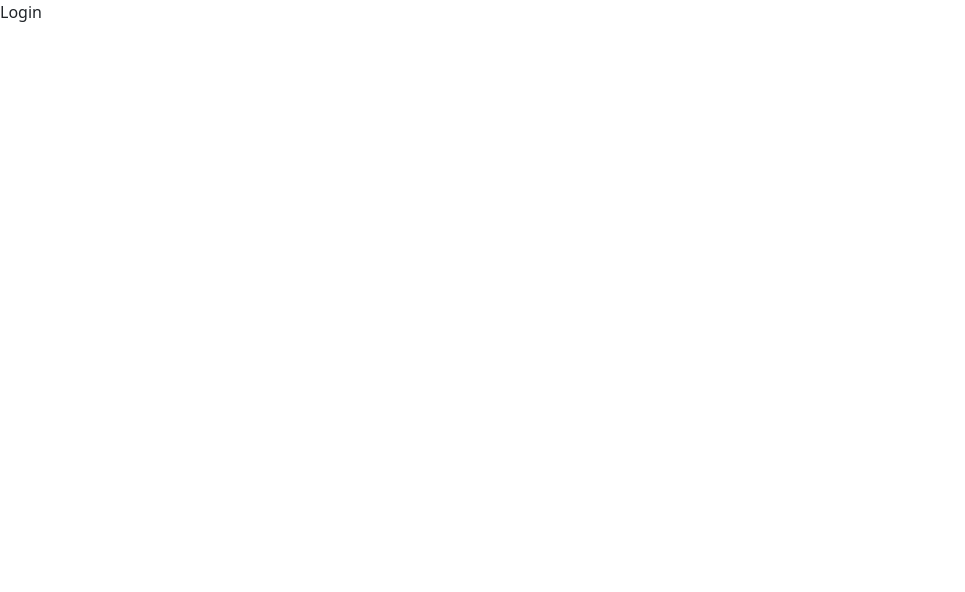
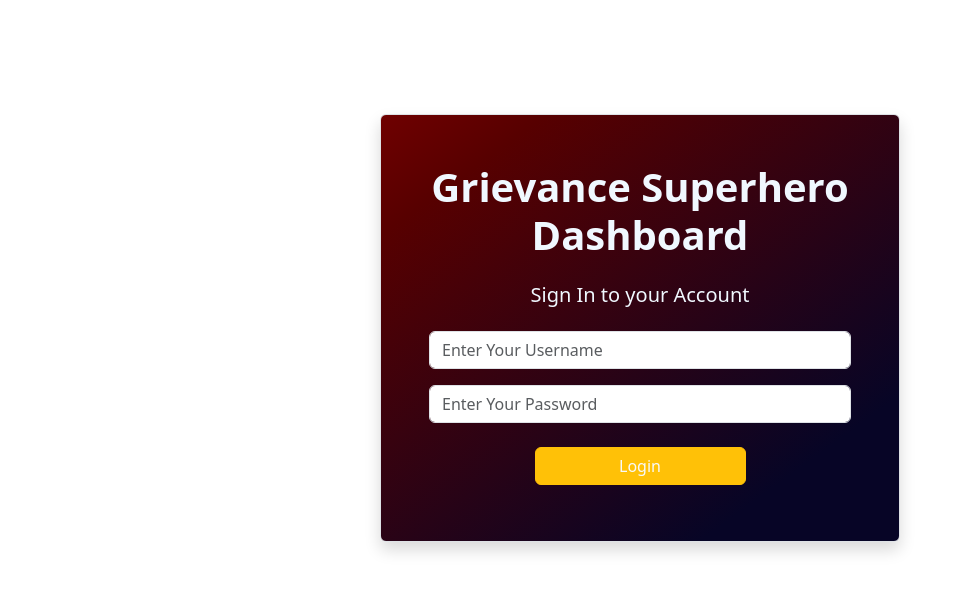
Before and after one commit to AlbinJames56/Grievance-superhero-dashboard, a React (Vite) app: page /login in a window 1280 px wide. Shown: the top 592 px of the page, without its empty margins (0-965 px from the left). Built offline with nearby package versions, Linux system fonts and the light colour scheme.

Commit message:
almost completed superhero

```diff
--- a/src/App.jsx
+++ b/src/App.jsx
@@ -4,11 +4,14 @@ import './App.css'
 import Home from './Pages/Home'
 import { Route, Routes } from "react-router-dom";
 import Login from "./Pages/Login";
+import { useContext } from "react";
+import { TokenAuthContext } from "./ContextAPI/AuthContext";
 function App() {
+  const {isAuthorized,setIsAuthorized}=useContext(TokenAuthContext)
   return (
     <>
    <Routes>
-      <Route path="/" element={<Home/>} />
+      <Route path="/" element={isAuthorized?<Home/>:<Login/>} />
       <Route path='/login' element={<Login/>}/>
       </Routes>
 
--- a/src/Components/Header.jsx
+++ b/src/Components/Header.jsx
@@ -1,18 +1,29 @@
-import React from 'react'
-import Container from 'react-bootstrap/Container';
-import Navbar from 'react-bootstrap/Navbar';
+import React from "react";
+import Container from "react-bootstrap/Container";
+import Navbar from "react-bootstrap/Navbar";
+import "./header.css";
+import { Button } from "react-bootstrap";
+import { useNavigate } from "react-router-dom";
 function Header() {
+  const navigate = useNavigate();
+  const handleLogout = () => {
+    sessionStorage.removeItem("SuperHeroToken");
+    navigate("/login");
+  };
   return (
     <div>
-        <Navbar expand="lg" className="bg-body-tertiary">
-      <Container>
-        <Navbar.Brand href="#home">Minnal murali dashboard</Navbar.Brand>
-
-
-      </Container>
-    </Navbar>
+      <Navbar expand="lg" className="fw-bolder  navbar">
+        <Container>
+          <Navbar.Brand href="home" className="heading text-light">
+            Minnal Murali Dashboard
+          </Navbar.Brand>
+          <Button variant="outline-warning" onClick={handleLogout}>
+            Logout
+          </Button>
+        </Container>
+      </Navbar>
     </div>
-  )
+  );
 }
 
-export default Header
+export default Header;
--- /dev/null
+++ b/src/Components/header.css
@@ -0,0 +1,8 @@
+.heading{
+    font-size: xx-large;
+
+ }
+ .navbar{
+    background: rgb(111,0,0);
+    background: linear-gradient(144deg, rgba(111,0,0,1) 0%, rgba(87,0,0,1) 15%, rgba(7,5,38,1) 82%);
+ }
--- /dev/null
+++ b/src/ContextAPI/AuthContext.jsx
@@ -0,0 +1,21 @@
+import React, { createContext, useEffect, useState } from "react";
+export const TokenAuthContext = createContext();
+function AuthContext({ children }) {
+  const [isAuthorized, setIsAuthorized] = useState(false);
+  useEffect(() => {
+    if (sessionStorage.getItem("SuperHeroToken")) {
+        setIsAuthorized(true);
+    } else {
+        setIsAuthorized(false);
+    }
+  }, [isAuthorized]);
+  return (
+    <div>
+      <TokenAuthContext.Provider value={{ isAuthorized, setIsAuthorized}}>
+        {children}
+      </TokenAuthContext.Provider>
+    </div>
+  );
+}
+
+export default AuthContext;
--- /dev/null
+++ b/src/Pages/Home.css
@@ -0,0 +1,6 @@
+/* Hide description column on small screens */
+@media (max-width: 768px) {
+    .d-md-table-cell {
+      display: none !important;
+    }
+  }
--- a/src/Pages/Home.jsx
+++ b/src/Pages/Home.jsx
@@ -3,6 +3,7 @@ import Header from "../Components/Header";
 import { Button, Form, Modal, Table } from "react-bootstrap";
 import { getAllGrievancesAPI, updateGrievancesAPI } from "../services/AllAPI";
 import { toast } from "react-toastify";
+import { useNavigate } from "react-router-dom";
 
 function Home() {
   const [grievances, setGrievances] = useState([]);
@@ -17,6 +18,7 @@ function Home() {
   const [sortCreatedDate, setSortCreatedDate] = useState("asc");
   const [sortUpdatedDate, setSortUpdatedDate] = useState("asc");
 
+  const navigate = useNavigate();
   const getGrievances = async () => {
     try {
       const response = await getAllGrievancesAPI();
@@ -28,6 +30,10 @@ function Home() {
   };
 
   useEffect(() => {
+    const token = sessionStorage.getItem("SuperHeroToken");
+    if (!token) {
+      navigate("/");
+    }
     getGrievances();
   }, []);
 
@@ -83,11 +89,23 @@ function Home() {
       }
       return 0; // No sorting applied
     });
+  // formatting date
+  const formatDate = (date) => {
+    const dateObject = new Date(date);
+    return dateObject.toLocaleString("en-US", {
+      year: "numeric",
+      month: "short",
+      day: "numeric",
+      hour: "2-digit",
+      minute: "2-digit",
+      hour12: true,
+    });
+  };
 
   return (
     <div>
       <Header />
-      <div className="super-hero-page m-5">
+      <div className="super-hero-page m-sm-5 m-2">
         <div className="row">
           <div className="col-sm-4">
             {/* Filter by Status */}
@@ -143,14 +161,14 @@ function Home() {
         </div>
 
         {sortedFilteredGrievances.length > 0 ? (
-          <Table striped bordered hover>
+          <Table striped bordered hover responsive>
             <thead>
               <tr>
                 <th>Index</th>
                 <th>User Name</th>
                 <th>Issue</th>
                 <th>Created Date</th>
-                <th>Description</th>
+                <th className="d-none d-md-table-cell">Description</th>
                 <th>Status</th>
                 <th>Action</th>
                 <th>Updated Date</th>
@@ -159,25 +177,15 @@ function Home() {
             </thead>
             <tbody>
               {sortedFilteredGrievances.map((grievance, index) => {
-                const formatDate = (date) => {
-                  const dateObject = new Date(date);
-                  return dateObject.toLocaleString("en-US", {
-                    year: "numeric",
-                    month: "short",
-                    day: "numeric",
-                    hour: "2-digit",
-                    minute: "2-digit",
-                    hour12: true,
-                  });
-                };
-
                 return (
                   <tr key={grievance._id}>
                     <td>{index + 1}</td>
                     <td>{grievance.name}</td>
                     <td>{grievance.issue}</td>
                     <td>{formatDate(grievance.date)}</td>
-                    <td>{grievance.description}</td>
+                    <td className="d-none d-md-table-cell">
+                      {grievance.description}
+                    </td>
                     <td>{grievance.status}</td>
                     <td>{grievance.action}</td>
                     <td>{formatDate(grievance.updatedDate)}</td>
--- a/src/Pages/Login.jsx
+++ b/src/Pages/Login.jsx
@@ -1,9 +1,103 @@
-import React from 'react'
+import React, { useContext, useState } from "react";
+import { Form } from "react-bootstrap";
+import { useNavigate } from "react-router-dom";
+import { Flip , toast } from "react-toastify";
+import { AdminLoginAPI } from "../services/AllAPI";
+import { TokenAuthContext } from "../ContextAPI/AuthContext";
+function Login() {
+  const navigate = useNavigate();
+  const { isAuthorized, setIsAuthorized } = useContext(TokenAuthContext);
+  const [userData, setUserData] = useState({
+    username: "",
+    password: "",
+  });
 
-function Login() {
+  // login
+  const handleLogin = async (e) => {
+    e.preventDefault();
+    const { username, password } = userData;
+    if (!username || !password) {
+      toast.info("Please fill all fields!", {
+        position: "top-center",
+        autoClose: 2000,
+        hideProgressBar: false,
+        closeOnClick: true,
+        pauseOnHover: true,
+        draggable: true,
+        progress: undefined,
+        theme: "colored",
+        transition: Flip,
+      });
+    } else {
+      try {
+        const result = await AdminLoginAPI({ username, password });
+        if (result.status === 200) {
+          sessionStorage.setItem("SuperHeroToken", result.data.token);
+          setIsAuthorized(true)
+          navigate("/");
+          setUserData({ email: "", password: "" });
+        } else {
+          console.log(result.message);
+          toast.warning("Invalid Email or password");
+        }
+      } catch (err) {
+        console.log(err);
+      }
+    }
+  };
+
   return (
-    <div>Login</div>
-  )
+    <div className="p-5">
+      <div
+        className="d-flex justify-content-center align-items-center p-md-5"
+        style={{ height: "70vh" }}
+      >
+        <div className=" container col-md-6 col-sm-12 ">
+
+          <div className=" super-hero-page align-items-center border p-5 rounded shadow">
+            <h1 className="fw-bolder text-center">
+              Grievance Superhero
+              Dashboard
+            </h1>
+            <h5 className="  my-4 text-center">Sign In to your Account</h5>
+            <Form className="w-100 ">
+              <Form.Group
+                className="mb-3"
+                controlId="exampleForm.ControlUsername"
+              >
+                <Form.Control
+                  type="text"
+                  placeholder="Enter Your Username"
+                  onChange={(e) =>
+                    setUserData({ ...userData, username: e.target.value })
+                  }
+                  value={userData.username}
+                />
+              </Form.Group>
+
+              <Form.Group className="mb-3" controlId="exampleForm.ControlPswd">
+                <Form.Control
+                  type="Password"
+                  placeholder="Enter Your Password"
+                  onChange={(e) =>
+                    setUserData({ ...userData, password: e.target.value })
+                  }
+                  value={userData.password}
+                />
+              </Form.Group>
+            </Form>
+            <div className="d-flex justify-content-center">
+              <button
+                className="btn  btn-warning w-50  text-light my-2"
+                onClick={handleLogin}
+              >
+                Login
+              </button>
+            </div>
+          </div>
+        </div>
+      </div>
+    </div>
+  );
 }
-
-export default Login
+export default Login;
--- a/src/main.jsx
+++ b/src/main.jsx
@@ -1,14 +1,17 @@
-import { StrictMode } from 'react'
-import { createRoot } from 'react-dom/client'
-import './index.css'
-import App from './App.jsx'
-import 'bootstrap/dist/css/bootstrap.min.css';
+import { StrictMode } from "react";
+import { createRoot } from "react-dom/client";
+import "./index.css";
+import App from "./App.jsx";
+import "bootstrap/dist/css/bootstrap.min.css";
 import { BrowserRouter } from "react-router-dom";
 import "react-toastify/dist/ReactToastify.css";
-createRoot(document.getElementById('root')).render(
+import AuthContext from "./ContextAPI/AuthContext.jsx";
+createRoot(document.getElementById("root")).render(
   <StrictMode>
-    <BrowserRouter>
-    <App />
-    </BrowserRouter>
-  </StrictMode>,
-)
+    <AuthContext>
+      <BrowserRouter>
+        <App />
+      </BrowserRouter>
+    </AuthContext>
+  </StrictMode>
+);
--- a/src/services/AllAPI.js
+++ b/src/services/AllAPI.js
@@ -3,8 +3,8 @@ import { SERVER_URL } from "./ServerUrl"
 
 
   // login API
-  export const AdminLoginAPI = async (user) => {
-    return await commonAPI("POST", `${SERVER_URL}AdminRouter/SuperHeroLogin`, user,"");
+  export const AdminLoginAPI = async (superHero) => {
+    return await commonAPI("POST", `${SERVER_URL}AdminRouter/loginSuperHero`,superHero);
   };
   // fetch userGrievances
   export const getAllGrievancesAPI = async () => {
```
